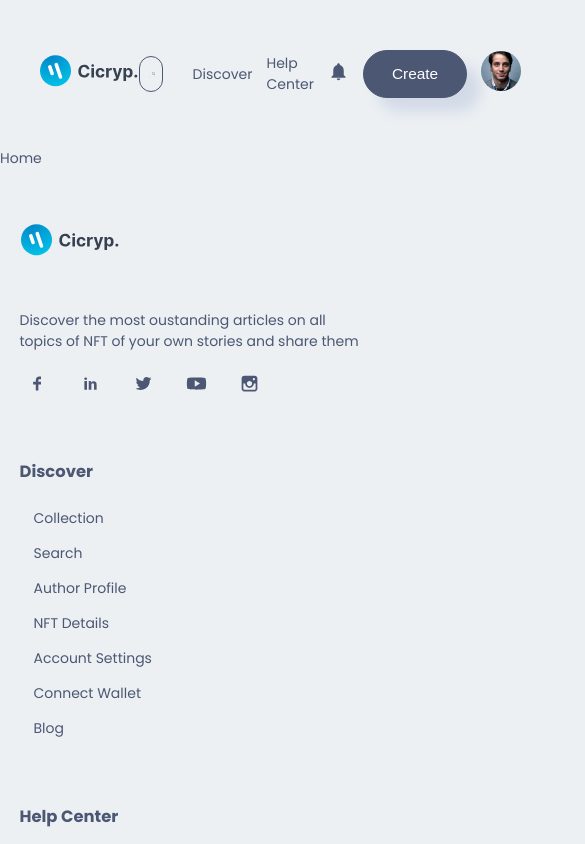
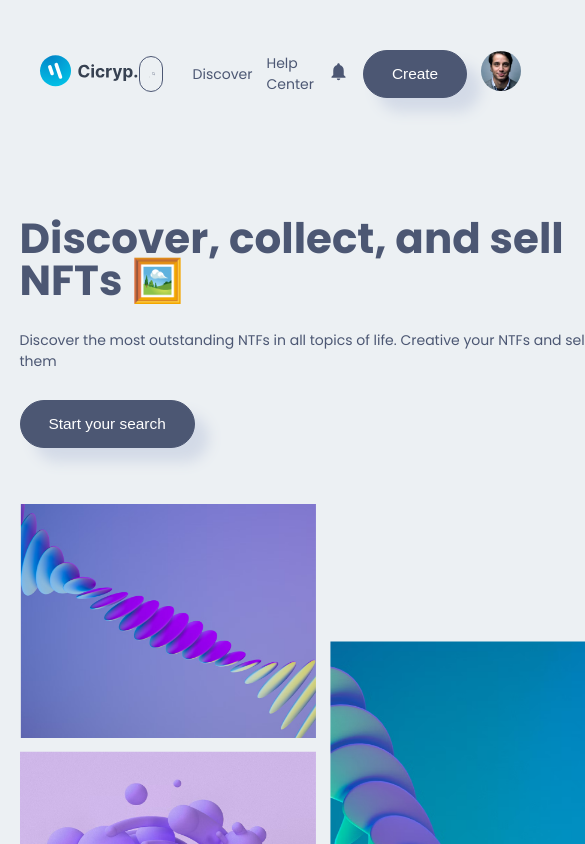
Before and after one commit to amarnath-arch/NFT_Marketplace, a Next.js app: page / in a window 390 px wide. Shown: the top 844 px of the page, 585 px wide, since content can reach past the window. Built offline with nearby package versions, Linux system fonts and the light colour scheme.

Commit message:
Added heroSection 10thMay

```diff
--- /dev/null
+++ b/components/HeroSection/HeroSection.jsx
@@ -0,0 +1,32 @@
+import React from 'react'
+import Style from "./heroSection.module.css";
+import Image from 'next/image';
+import { Button } from '../componentindex';
+import images from "../../img";
+
+const HeroSection = () => {
+  return (
+    <div className={Style.heroSection}>
+        <div className={Style.heroSection_box}>
+            <div className={Style.heroSection_box_left}>
+                <h1>Discover, collect, and sell NFTs 🖼️</h1>
+                <p>
+                    Discover the most outstanding NTFs in all topics of life. Creative
+                    your NTFs and sell them
+                </p>
+                <Button btnName="Start your search" />
+            </div>
+            <div className={Style.heroSection_box_right}>
+                <Image
+                    src={images.hero}
+                    alt='hero section image'
+                    height={600}
+                    width={600}
+                />
+            </div>
+        </div>
+    </div>
+  )
+}
+
+export default HeroSection
--- /dev/null
+++ b/components/HeroSection/heroSection.module.css
@@ -0,0 +1,45 @@
+.heroSection{
+    width: 80%;
+    margin: 3rem auto;
+}
+
+.heroSection_box{
+    display: grid;
+    grid-template-columns: repeat(2,1fr);
+    gap: 2rem;
+}
+
+.heroSection_box_left{
+    padding-right: 6rem;
+}
+
+.heroSection_box_left h1{
+    font-size: 5rem;
+    line-height: 1;
+}
+
+.heroSection_box_left p{
+    margin-bottom: 2rem;
+}
+
+@media screen and (max-width: 35em) {
+    .heroSection{
+        width: 90%;
+    }
+}
+
+@media screen and (max-width: 55em) {
+    .heroSection_box{
+        grid-template-columns: 1fr;
+        gap: 4rem;
+    }
+
+    .heroSection_box_left{
+        padding-right: 2rem;
+    }
+
+    .heroSection_box_left h1{
+        font-size: 3rem;
+        line-height: 1;
+    }
+}
--- a/components/componentindex.js
+++ b/components/componentindex.js
@@ -1,9 +1,11 @@
 import Navbar from "./NavBar/Navbar";
 import Footer from "./Footer/Footer";
 import Button from "./Button/Button";
+import HeroSection from "./HeroSection/HeroSection";
 
 export{
     Navbar,
     Footer,
-    Button
+    Button,
+    HeroSection
 };
--- a/pages/index.js
+++ b/pages/index.js
@@ -1,8 +1,13 @@
 import React from 'react'
+
+import { HeroSection } from '@/components/componentindex'
+import Style from "../styles/index.module.css";
 
 const Home = () => {
   return (
-    <div>Home</div>
+    <div className={Style.homePage}>
+      <HeroSection />
+    </div>
   )
 }
 
```
Also changed, not shown: styles/index.module.css (added).
